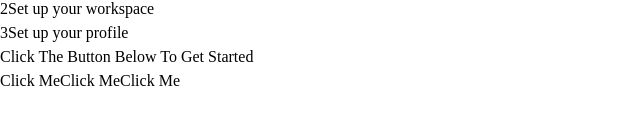
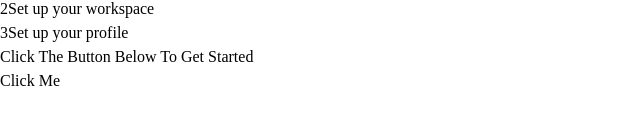
Before and after one commit to akpcode/Auth-page, a React (Vite) app: page / in a window 1280 px wide. Shown: the part 163-300 px from the top of the page, without its empty margins (0-640 px from the left). Built offline with nearby package versions, Linux system fonts and the light colour scheme; a web font is replaced by a local one.

Commit message:
Still on it

```diff
--- a/src/App.tsx
+++ b/src/App.tsx
@@ -36,12 +36,6 @@ const App: React.FC = () => {
                           <Link to="/Auth" className="bg-white text-purple-700 text-4xl text-center py-2 w-36 rounded-3xl hover:bg-gray-200 transition">
                               Click Me
                           </Link>
-                          <Link to="/PasswordReset" className="bg-white text-purple-700 text-4xl text-center py-2 w-36 rounded-3xl hover:bg-gray-200 transition">
-                              Click Me
-                          </Link>
-                          <Link to="/Auth" className="bg-white text-purple-700 text-4xl text-center py-2 w-36 rounded-3xl hover:bg-gray-200 transition">
-                              Click Me
-                          </Link>
                       </div>
                   </div>
               </div>
```
